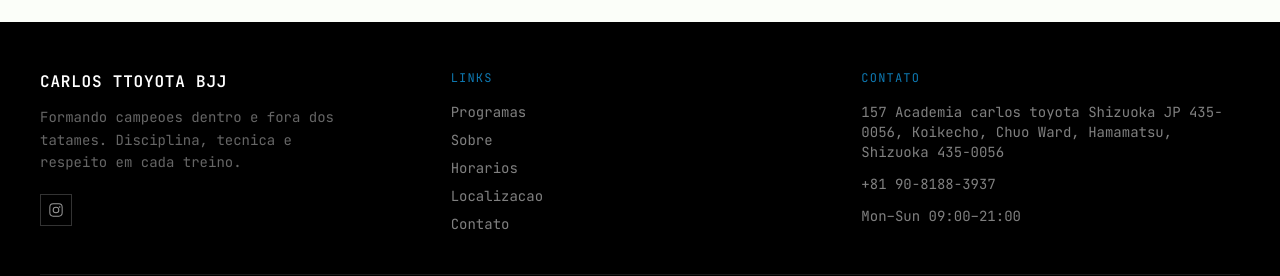
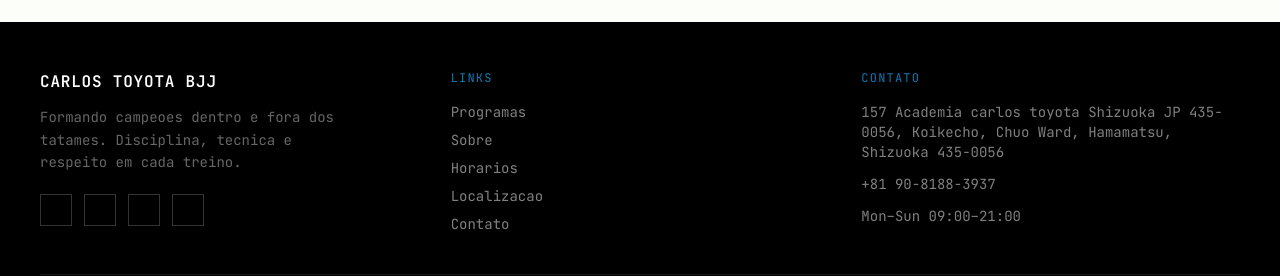
Before and after one commit to leonardkenji/ctbjj-front, a React (Vite) app: page / in a window 1280 px wide. Shown: the part 8791-9067 px from the top of the page. Built offline with nearby package versions, Linux system fonts and the light colour scheme; no server answers.

Commit message:
tentando fazer deploy

```diff
--- a/src/layout/Footer.tsx
+++ b/src/layout/Footer.tsx
@@ -1,5 +1,3 @@
-import { Link } from "react-router-dom";
-
 export const Footer = () => {
   return (
     <footer className="bg-black text-white/60 text-sm px-6 md:px-10 py-12 mt-10">
@@ -8,27 +6,17 @@ export const Footer = () => {
         {/* Brand */}
         <div>
           <p className="text-white font-semibold uppercase tracking-wider text-base mb-3">
-            Carlos TToyota BJJ
+            Carlos Toyota BJJ
           </p>
           <p className="text-white/40 leading-relaxed mb-5 max-w-xs">
             Formando campeoes dentro e fora dos tatames. Disciplina, tecnica e respeito em cada treino.
           </p>
           <div className="flex gap-3">
-            <a
-              href="https://www.instagram.com/ctbjjofficial/"
-              target="_blank"
-              rel="noreferrer"
-              aria-label="Instagram CTBJJ Official"
-              className="w-8 h-8 border border-white/20 flex items-center justify-center hover:border-amber-400 hover:text-amber-400 transition-colors"
-            >
-              <svg
-                aria-hidden="true"
-                viewBox="0 0 24 24"
-                className="w-4 h-4 fill-current"
-              >
-                <path d="M7.75 2h8.5A5.75 5.75 0 0 1 22 7.75v8.5A5.75 5.75 0 0 1 16.25 22h-8.5A5.75 5.75 0 0 1 2 16.25v-8.5A5.75 5.75 0 0 1 7.75 2Zm0 1.5A4.25 4.25 0 0 0 3.5 7.75v8.5A4.25 4.25 0 0 0 7.75 20.5h8.5a4.25 4.25 0 0 0 4.25-4.25v-8.5A4.25 4.25 0 0 0 16.25 3.5h-8.5ZM17.5 6.25a1.25 1.25 0 1 1 0 2.5 1.25 1.25 0 0 1 0-2.5ZM12 7a5 5 0 1 1 0 10 5 5 0 0 1 0-10Zm0 1.5a3.5 3.5 0 1 0 0 7 3.5 3.5 0 0 0 0-7Z" />
-              </svg>
-            </a>
+            {["instagram", "x", "youtube", "tiktok"].map((s) => (
+              <a key={s} href="#" className="w-8 h-8 border border-white/20 flex items-center justify-center hover:border-amber-400 hover:text-amber-400 transition-colors">
+                <i className={`ti ti-brand-${s}`} />
+              </a>
+            ))}
           </div>
         </div>
 
@@ -60,8 +48,8 @@ export const Footer = () => {
       <div className="border-t border-white/10 pt-5 flex flex-col md:flex-row md:justify-between gap-3 text-xs text-white/30">
         <span>2026 CTBJJ. All rights reserved.</span>
         <div className="flex gap-5">
-          <Link to="/legal#privacy-policy" className="hover:text-secondary transition-colors">Privacy policy</Link>
-          <Link to="/legal#terms-of-service" className="hover:text-secondary transition-colors">Terms of service</Link>
+          <a href="#" className="hover:text-secondary transition-colors">Privacy policy</a>
+          <a href="#" className="hover:text-secondary transition-colors">Terms of service</a>
         </div>
       </div>
     </footer>
```
